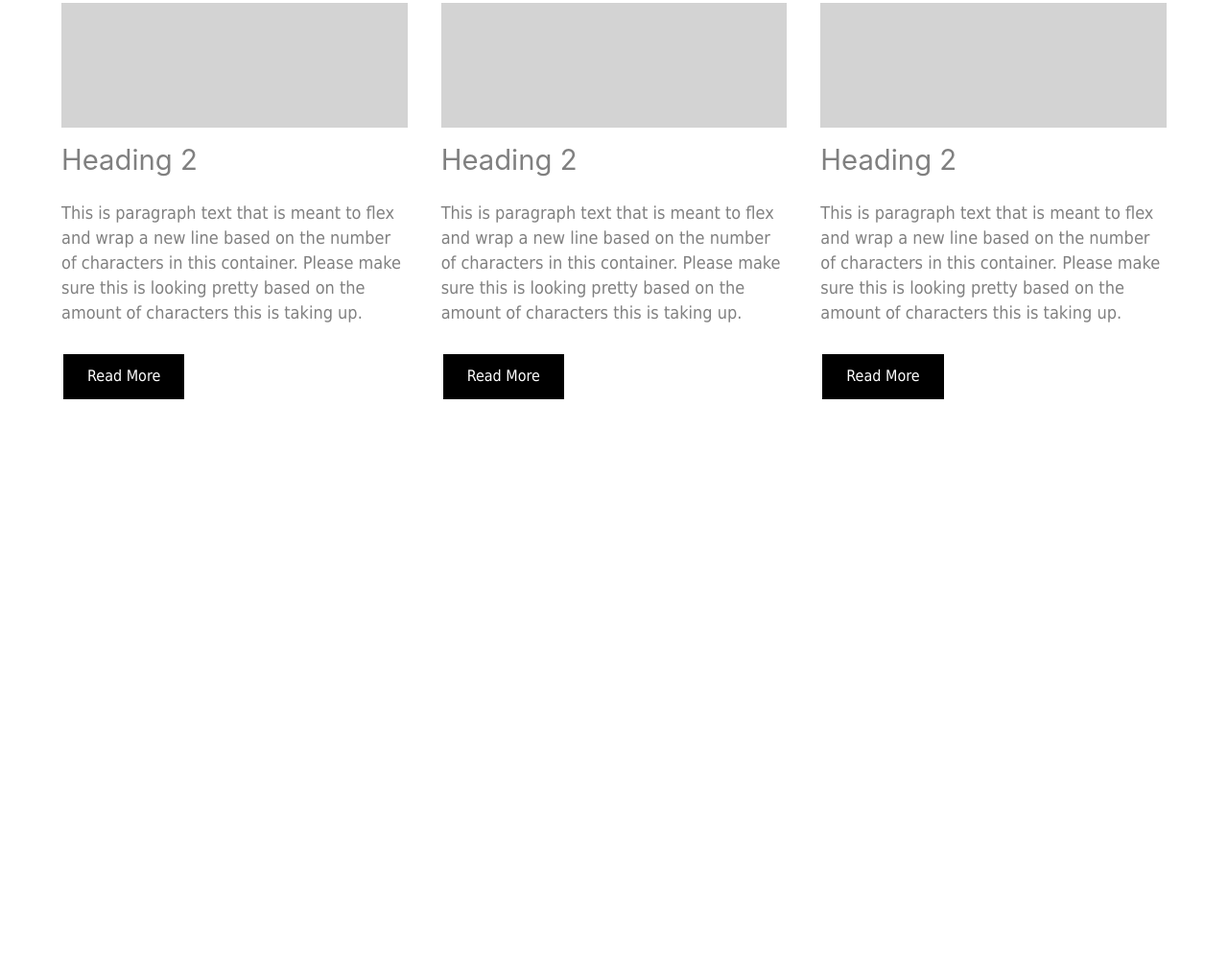
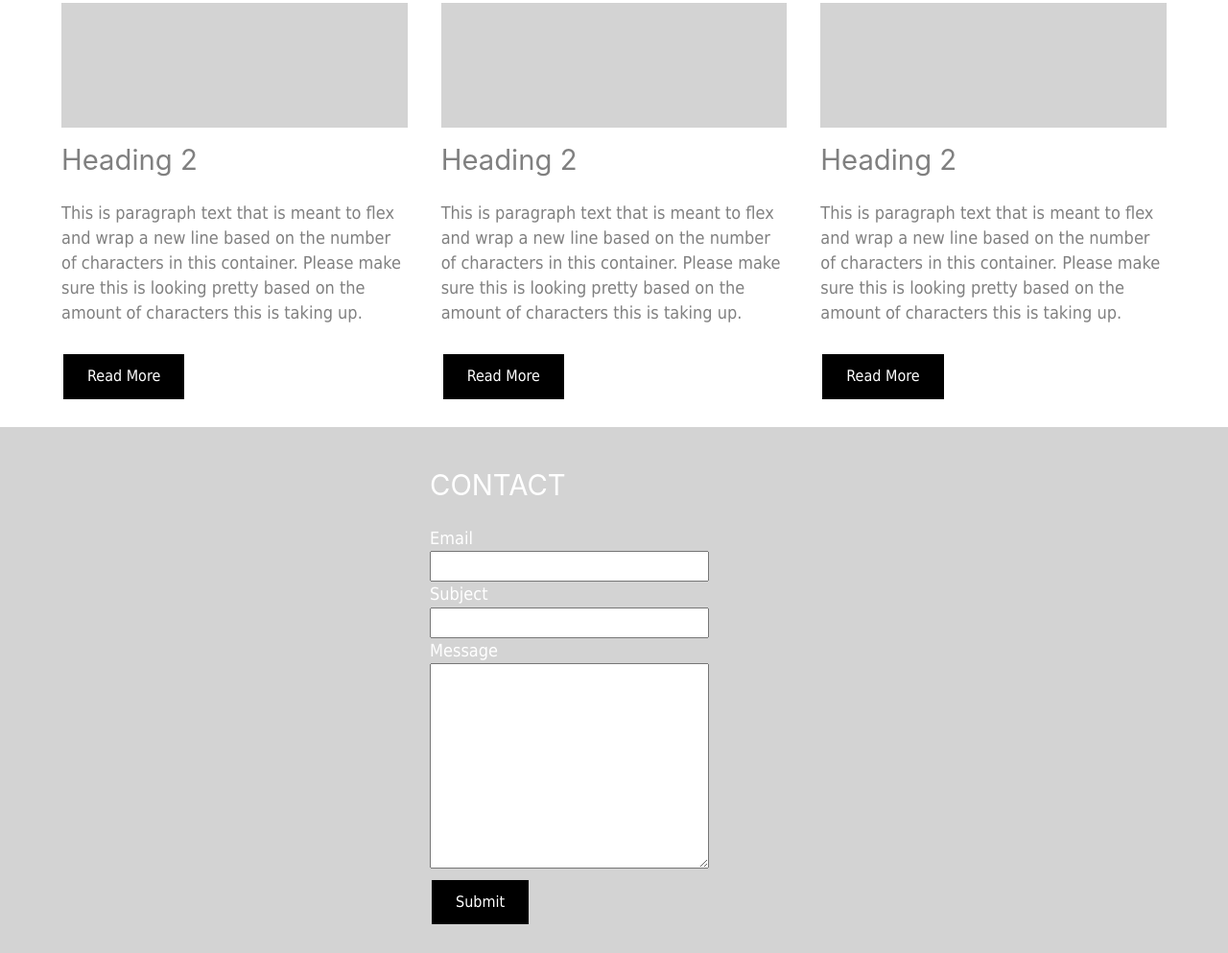
Before and after one commit to CurtisMN/Benchmark-MWI, a Gatsby site: page / in a window 1280 px wide. Shown: the part 237-1230 px from the top of the page at 96% size. Before the commit the page ends 800 px from the top, so only its background shows below. Built offline with nearby package versions, Linux system fonts and the light colour scheme; Gatsby itself is replaced by a stand-in of ours.

Commit message:
created contact form (not yet functional).

```diff
--- /dev/null
+++ b/src/components/contactform.css
@@ -0,0 +1,35 @@
+.contactwrapper {
+  background-color: lightgray;
+  display: grid;
+  padding-top: 2%;
+  padding-right: 5%;
+  padding-left: 5%;
+  align-content: center;
+  grid-template-columns: 1fr 1fr 1fr;
+  grid-template-rows: repeat(auto);
+  grid-template-areas:
+    '. h .'
+    '. c .';
+}
+
+.contactform {
+  grid-area: c;
+}
+
+.contactheader {
+  color: white;
+}
+
+input,
+textarea {
+  width: 100%;
+}
+
+form {
+  justify-self: start;
+  color: white;
+}
+
+.submitButton {
+    padding-top: 4%;
+}
--- /dev/null
+++ b/src/components/contactform.js
@@ -0,0 +1,27 @@
+import React from 'react';
+
+import '../components/contactform.css';
+
+export const ContactForm = () => (
+  <div className='contactwrapper'>
+    <div className='contactform'>
+      <h2 className='contactheader'>CONTACT</h2>
+      <form action='/action_page.php'>
+        Email
+        <br />
+        <input type='text' name='email' />
+        <br />
+        Subject
+        <br />
+        <input type='text' name='subject' />
+        <br />
+        Message
+        <br />
+        <textarea type='textarea' rows='8' />
+        <button>Submit</button>
+      </form>
+    </div>
+  </div>
+);
+
+export default ContactForm;
--- a/src/components/index.css
+++ b/src/components/index.css
@@ -1,6 +1,7 @@
 .wrapper {
   padding-right: 5%;
   padding-left: 5%;
+  padding-bottom: 2%;
   display: grid;
   grid-template-columns: repeat(auto-fit, minmax(300px, 1fr));
   grid-gap: 35px;
--- a/src/pages/index.js
+++ b/src/pages/index.js
@@ -3,6 +3,7 @@ import React from 'react';
 import Layout from '../components/layout';
 import '../components/index.css';
 import Column from '../components/column';
+import ContactForm from '../components/contactform';
 
 const IndexPage = () => (
   <Layout>
@@ -18,6 +19,7 @@ const IndexPage = () => (
         <Column />
       </div>
     </div>
+    <ContactForm />
   </Layout>
 );
 
```
